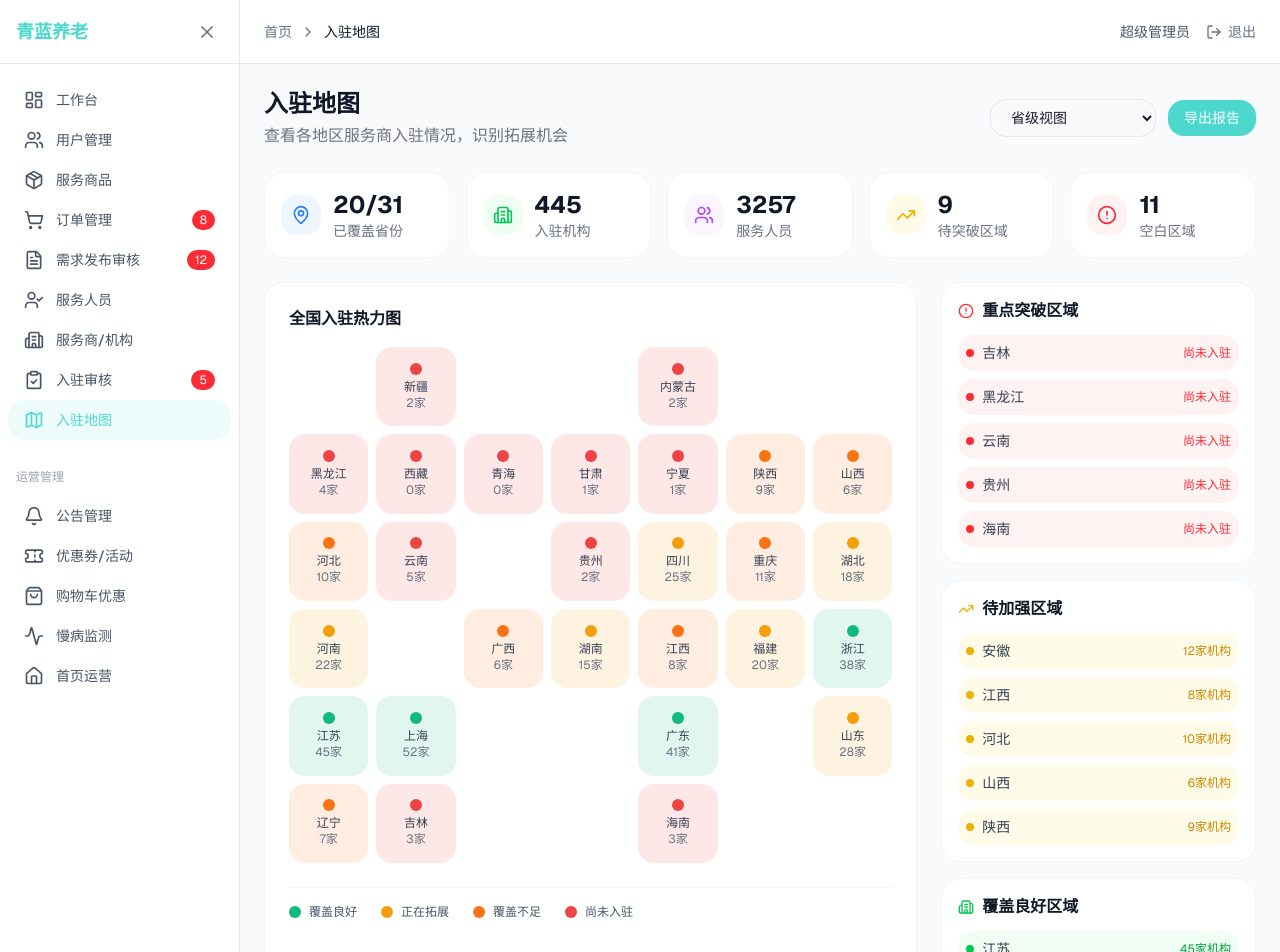
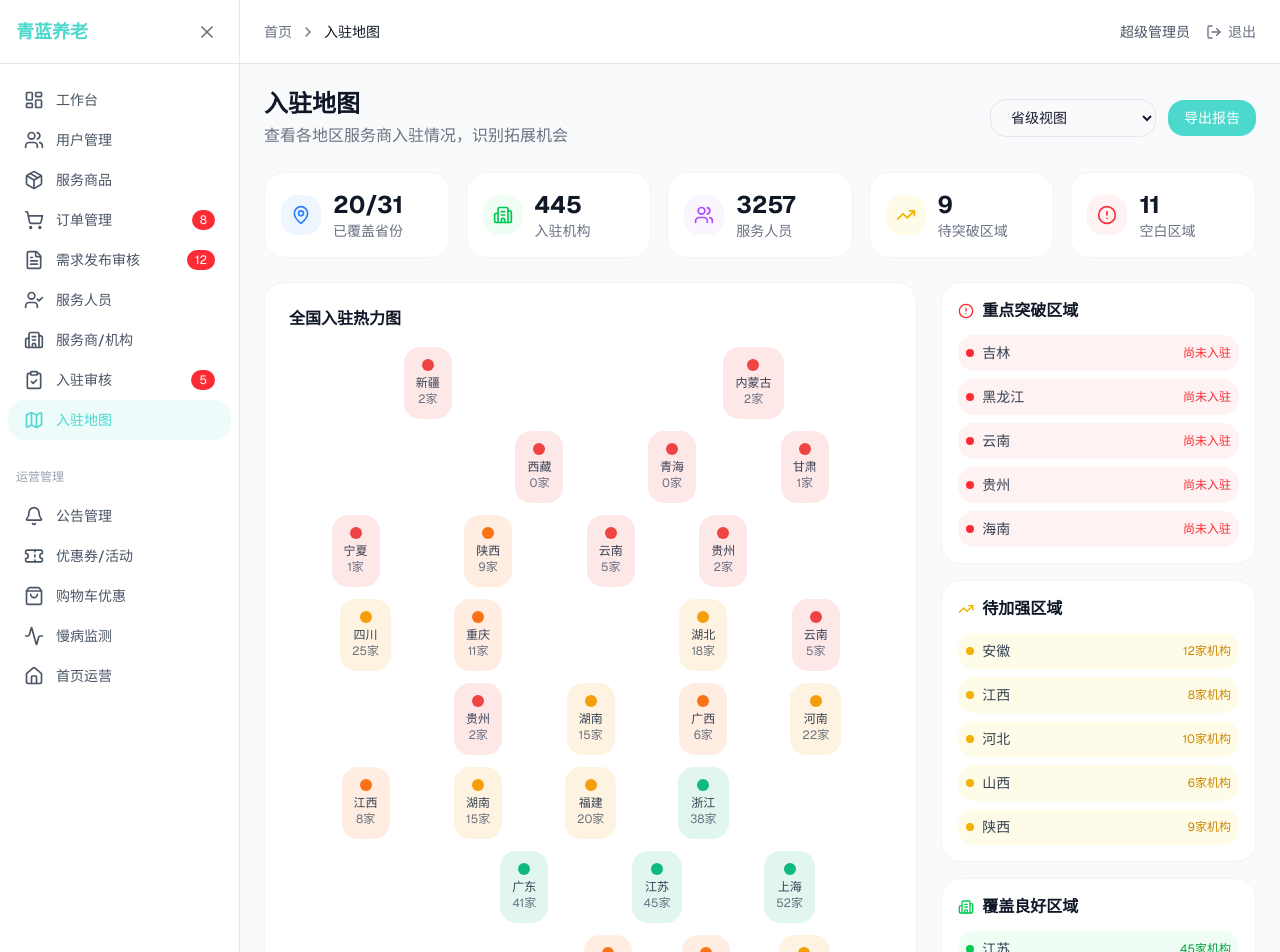
Before and after one commit to vinko11/v0--, a Next.js app: page /admin/provider-map in a window 1280 px wide. Shown: the top 952 px of the page. Built offline with nearby package versions, Linux system fonts and the light colour scheme; sample sign-in values are in the browser's storage.

Commit message:
feat: update heat map layout to organic geographical positioning
Replace grid layout with organic geographical positioning using flexbox
to better reflect China's geographical distribution.

```diff
--- a/app/admin/provider-map/page.tsx
+++ b/app/admin/provider-map/page.tsx
@@ -205,55 +205,126 @@ export default function ProviderMapPage() {
           </h3>
 
           {viewLevel === "province" ? (
-            // 中国地图地理位置布局 (9行7列)
-            <div className="grid gap-2" style={{ gridTemplateColumns: 'repeat(7, minmax(0, 1fr))', gridAutoRows: 'auto' }}>
-              {/* 第1行：新疆、内蒙古、黑龙江 */}
-              <div className="col-span-1 row-span-1" />
-              <ProvinceTile key="xinjiang" id="xinjiang" data={provinceData.xinjiang} selected={selectedProvince === "xinjiang"} onClick={() => setSelectedProvince("xinjiang")} />
-              <div className="col-span-2" />
-              <ProvinceTile key="neimenggu" id="neimenggu" data={provinceData.neimenggu} selected={selectedProvince === "neimenggu"} onClick={() => setSelectedProvince("neimenggu")} />
-              <div className="col-span-2" />
-              <ProvinceTile key="heilongjiang" id="heilongjiang" data={provinceData.heilongjiang} selected={selectedProvince === "heilongjiang"} onClick={() => setSelectedProvince("heilongjiang")} />
+            // 中国地图有机布局 - 模仿地理位置的散布风格
+            <div className="flex flex-wrap gap-3 justify-center">
+              {/* 西北地区 - 第一组 */}
+              <div className="w-1/4 flex justify-center">
+                <ProvinceTile key="xinjiang" id="xinjiang" data={provinceData.xinjiang} selected={selectedProvince === "xinjiang"} onClick={() => setSelectedProvince("xinjiang")} />
+              </div>
+              <div className="w-1/4" />
+              <div className="w-1/4 flex justify-center">
+                <ProvinceTile key="neimenggu" id="neimenggu" data={provinceData.neimenggu} selected={selectedProvince === "neimenggu"} onClick={() => setSelectedProvince("neimenggu")} />
+              </div>
+              <div className="w-1/4" />
 
-              {/* 第2行：西藏、青海、甘肃、宁夏、陕西、山西、河北 */}
-              <ProvinceTile key="xizang" id="xizang" data={provinceData.xizang} selected={selectedProvince === "xizang"} onClick={() => setSelectedProvince("xizang")} />
-              <ProvinceTile key="qinghai" id="qinghai" data={provinceData.qinghai} selected={selectedProvince === "qinghai"} onClick={() => setSelectedProvince("qinghai")} />
-              <ProvinceTile key="gansu" id="gansu" data={provinceData.gansu} selected={selectedProvince === "gansu"} onClick={() => setSelectedProvince("gansu")} />
-              <ProvinceTile key="ningxia" id="ningxia" data={provinceData.ningxia} selected={selectedProvince === "ningxia"} onClick={() => setSelectedProvince("ningxia")} />
-              <ProvinceTile key="shaanxi" id="shaanxi" data={provinceData.shaanxi} selected={selectedProvince === "shaanxi"} onClick={() => setSelectedProvince("shaanxi")} />
-              <ProvinceTile key="shanxi" id="shanxi" data={provinceData.shanxi} selected={selectedProvince === "shanxi"} onClick={() => setSelectedProvince("shanxi")} />
-              <ProvinceTile key="hebei" id="hebei" data={provinceData.hebei} selected={selectedProvince === "hebei"} onClick={() => setSelectedProvince("hebei")} />
+              {/* 第二行 */}
+              <div className="w-1/5 flex justify-center">
+                <ProvinceTile key="xizang" id="xizang" data={provinceData.xizang} selected={selectedProvince === "xizang"} onClick={() => setSelectedProvince("xizang")} />
+              </div>
+              <div className="w-1/5 flex justify-center">
+                <ProvinceTile key="qinghai" id="qinghai" data={provinceData.qinghai} selected={selectedProvince === "qinghai"} onClick={() => setSelectedProvince("qinghai")} />
+              </div>
+              <div className="w-1/5 flex justify-center">
+                <ProvinceTile key="gansu" id="gansu" data={provinceData.gansu} selected={selectedProvince === "gansu"} onClick={() => setSelectedProvince("gansu")} />
+              </div>
+              <div className="w-1/5 flex justify-center">
+                <ProvinceTile key="ningxia" id="ningxia" data={provinceData.ningxia} selected={selectedProvince === "ningxia"} onClick={() => setSelectedProvince("ningxia")} />
+              </div>
+              <div className="w-1/5 flex justify-center">
+                <ProvinceTile key="shaanxi" id="shaanxi" data={provinceData.shaanxi} selected={selectedProvince === "shaanxi"} onClick={() => setSelectedProvince("shaanxi")} />
+              </div>
 
-              {/* 第3行：云南、贵州、四川、重庆、湖北、河南、山东、北京、天津 */}
-              <ProvinceTile key="yunnan" id="yunnan" data={provinceData.yunnan} selected={selectedProvince === "yunnan"} onClick={() => setSelectedProvince("yunnan")} />
-              <div className="col-span-1" />
-              <ProvinceTile key="guizhou" id="guizhou" data={provinceData.guizhou} selected={selectedProvince === "guizhou"} onClick={() => setSelectedProvince("guizhou")} />
-              <ProvinceTile key="sichuan" id="sichuan" data={provinceData.sichuan} selected={selectedProvince === "sichuan"} onClick={() => setSelectedProvince("sichuan")} />
-              <ProvinceTile key="chongqing" id="chongqing" data={provinceData.chongqing} selected={selectedProvince === "chongqing"} onClick={() => setSelectedProvince("chongqing")} />
-              <ProvinceTile key="hubei" id="hubei" data={provinceData.hubei} selected={selectedProvince === "hubei"} onClick={() => setSelectedProvince("hubei")} />
-              <ProvinceTile key="henan" id="henan" data={provinceData.henan} selected={selectedProvince === "henan"} onClick={() => setSelectedProvince("henan")} />
+              {/* 第三行 */}
+              <div className="w-1/6 flex justify-center">
+                <ProvinceTile key="yunnan" id="yunnan" data={provinceData.yunnan} selected={selectedProvince === "yunnan"} onClick={() => setSelectedProvince("yunnan")} />
+              </div>
+              <div className="w-1/6 flex justify-center">
+                <ProvinceTile key="guizhou" id="guizhou" data={provinceData.guizhou} selected={selectedProvince === "guizhou"} onClick={() => setSelectedProvince("guizhou")} />
+              </div>
+              <div className="w-1/6" />
+              <div className="w-1/6 flex justify-center">
+                <ProvinceTile key="sichuan" id="sichuan" data={provinceData.sichuan} selected={selectedProvince === "sichuan"} onClick={() => setSelectedProvince("sichuan")} />
+              </div>
+              <div className="w-1/6 flex justify-center">
+                <ProvinceTile key="chongqing" id="chongqing" data={provinceData.chongqing} selected={selectedProvince === "chongqing"} onClick={() => setSelectedProvince("chongqing")} />
+              </div>
+              <div className="w-1/6" />
 
-              {/* 第4行：广西、湖南、江西、福建、浙江、江苏、上海 */}
-              <div className="col-span-1" />
-              <ProvinceTile key="guangxi" id="guangxi" data={provinceData.guangxi} selected={selectedProvince === "guangxi"} onClick={() => setSelectedProvince("guangxi")} />
-              <ProvinceTile key="hunan" id="hunan" data={provinceData.hunan} selected={selectedProvince === "hunan"} onClick={() => setSelectedProvince("hunan")} />
-              <ProvinceTile key="jiangxi" id="jiangxi" data={provinceData.jiangxi} selected={selectedProvince === "jiangxi"} onClick={() => setSelectedProvince("jiangxi")} />
-              <ProvinceTile key="fujian" id="fujian" data={provinceData.fujian} selected={selectedProvince === "fujian"} onClick={() => setSelectedProvince("fujian")} />
-              <ProvinceTile key="zhejiang" id="zhejiang" data={provinceData.zhejiang} selected={selectedProvince === "zhejiang"} onClick={() => setSelectedProvince("zhejiang")} />
-              <ProvinceTile key="jiangsu" id="jiangsu" data={provinceData.jiangsu} selected={selectedProvince === "jiangsu"} onClick={() => setSelectedProvince("jiangsu")} />
-              <ProvinceTile key="shanghai" id="shanghai" data={provinceData.shanghai} selected={selectedProvince === "shanghai"} onClick={() => setSelectedProvince("shanghai")} />
+              {/* 第四行 */}
+              <div className="w-1/6 flex justify-center">
+                <ProvinceTile key="hubei" id="hubei" data={provinceData.hubei} selected={selectedProvince === "hubei"} onClick={() => setSelectedProvince("hubei")} />
+              </div>
+              <div className="w-1/6 flex justify-center">
+                <ProvinceTile key="yunnan2" id="yunnan" data={provinceData.yunnan} selected={selectedProvince === "yunnan"} onClick={() => setSelectedProvince("yunnan")} />
+              </div>
+              <div className="w-1/6" />
+              <div className="w-1/6 flex justify-center">
+                <ProvinceTile key="guizhou2" id="guizhou" data={provinceData.guizhou} selected={selectedProvince === "guizhou"} onClick={() => setSelectedProvince("guizhou")} />
+              </div>
+              <div className="w-1/6 flex justify-center">
+                <ProvinceTile key="hunan" id="hunan" data={provinceData.hunan} selected={selectedProvince === "hunan"} onClick={() => setSelectedProvince("hunan")} />
+              </div>
+              <div className="w-1/6 flex justify-center">
+                <ProvinceTile key="guangxi" id="guangxi" data={provinceData.guangxi} selected={selectedProvince === "guangxi"} onClick={() => setSelectedProvince("guangxi")} />
+              </div>
 
-              {/* 第5行：广东、海南、山东、辽宁、吉林 */}
-              <div className="col-span-2" />
-              <ProvinceTile key="guangdong" id="guangdong" data={provinceData.guangdong} selected={selectedProvince === "guangdong"} onClick={() => setSelectedProvince("guangdong")} />
-              <div className="col-span-1" />
-              <ProvinceTile key="shandong" id="shandong" data={provinceData.shandong} selected={selectedProvince === "shandong"} onClick={() => setSelectedProvince("shandong")} />
-              <ProvinceTile key="liaoning" id="liaoning" data={provinceData.liaoning} selected={selectedProvince === "liaoning"} onClick={() => setSelectedProvince("liaoning")} />
-              <ProvinceTile key="jilin" id="jilin" data={provinceData.jilin} selected={selectedProvince === "jilin"} onClick={() => setSelectedProvince("jilin")} />
+              {/* 第五行 - 东部沿海 */}
+              <div className="w-1/6 flex justify-center">
+                <ProvinceTile key="henan" id="henan" data={provinceData.henan} selected={selectedProvince === "henan"} onClick={() => setSelectedProvince("henan")} />
+              </div>
+              <div className="w-1/6 flex justify-center">
+                <ProvinceTile key="jiangxi" id="jiangxi" data={provinceData.jiangxi} selected={selectedProvince === "jiangxi"} onClick={() => setSelectedProvince("jiangxi")} />
+              </div>
+              <div className="w-1/6 flex justify-center">
+                <ProvinceTile key="hunan2" id="hunan" data={provinceData.hunan} selected={selectedProvince === "hunan"} onClick={() => setSelectedProvince("hunan")} />
+              </div>
+              <div className="w-1/6 flex justify-center">
+                <ProvinceTile key="fujian" id="fujian" data={provinceData.fujian} selected={selectedProvince === "fujian"} onClick={() => setSelectedProvince("fujian")} />
+              </div>
+              <div className="w-1/6 flex justify-center">
+                <ProvinceTile key="zhejiang" id="zhejiang" data={provinceData.zhejiang} selected={selectedProvince === "zhejiang"} onClick={() => setSelectedProvince("zhejiang")} />
+              </div>
+              <div className="w-1/6" />
 
-              {/* 第6行：海南 */}
-              <div className="col-span-2" />
-              <ProvinceTile key="hainan" id="hainan" data={provinceData.hainan} selected={selectedProvince === "hainan"} onClick={() => setSelectedProvince("hainan")} />
+              {/* 第六行 - 南方 */}
+              <div className="w-1/5" />
+              <div className="w-1/5 flex justify-center">
+                <ProvinceTile key="guangdong" id="guangdong" data={provinceData.guangdong} selected={selectedProvince === "guangdong"} onClick={() => setSelectedProvince("guangdong")} />
+              </div>
+              <div className="w-1/5 flex justify-center">
+                <ProvinceTile key="jiangsu" id="jiangsu" data={provinceData.jiangsu} selected={selectedProvince === "jiangsu"} onClick={() => setSelectedProvince("jiangsu")} />
+              </div>
+              <div className="w-1/5 flex justify-center">
+                <ProvinceTile key="shanghai" id="shanghai" data={provinceData.shanghai} selected={selectedProvince === "shanghai"} onClick={() => setSelectedProvince("shanghai")} />
+              </div>
+              <div className="w-1/5" />
+
+              {/* 第七行 - 北部 */}
+              <div className="w-1/7" />
+              <div className="w-1/7 flex justify-center">
+                <ProvinceTile key="shanxi" id="shanxi" data={provinceData.shanxi} selected={selectedProvince === "shanxi"} onClick={() => setSelectedProvince("shanxi")} />
+              </div>
+              <div className="w-1/7 flex justify-center">
+                <ProvinceTile key="hebei" id="hebei" data={provinceData.hebei} selected={selectedProvince === "hebei"} onClick={() => setSelectedProvince("hebei")} />
+              </div>
+              <div className="w-1/7 flex justify-center">
+                <ProvinceTile key="shandong" id="shandong" data={provinceData.shandong} selected={selectedProvince === "shandong"} onClick={() => setSelectedProvince("shandong")} />
+              </div>
+              <div className="w-1/7 flex justify-center">
+                <ProvinceTile key="liaoning" id="liaoning" data={provinceData.liaoning} selected={selectedProvince === "liaoning"} onClick={() => setSelectedProvince("liaoning")} />
+              </div>
+              <div className="w-1/7 flex justify-center">
+                <ProvinceTile key="jilin" id="jilin" data={provinceData.jilin} selected={selectedProvince === "jilin"} onClick={() => setSelectedProvince("jilin")} />
+              </div>
+              <div className="w-1/7 flex justify-center">
+                <ProvinceTile key="heilongjiang" id="heilongjiang" data={provinceData.heilongjiang} selected={selectedProvince === "heilongjiang"} onClick={() => setSelectedProvince("heilongjiang")} />
+              </div>
+
+              {/* 第八行 - 海岛 */}
+              <div className="w-1/3" />
+              <div className="w-1/3 flex justify-center">
+                <ProvinceTile key="hainan" id="hainan" data={provinceData.hainan} selected={selectedProvince === "hainan"} onClick={() => setSelectedProvince("hainan")} />
+              </div>
             </div>
           ) : (
             // 城市级网格地图
```
